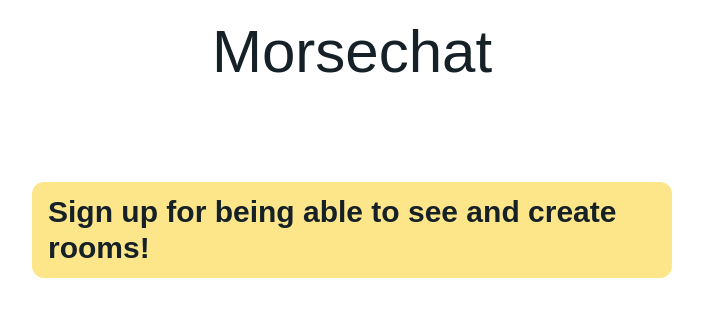
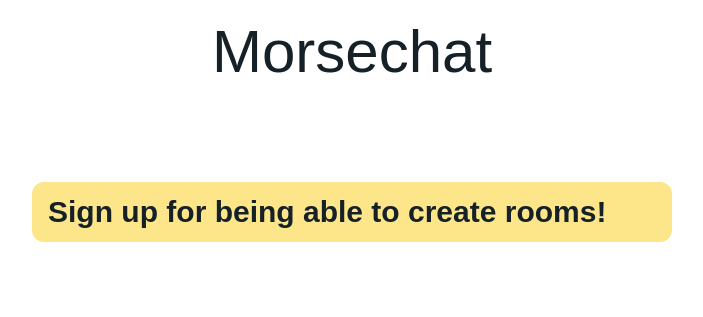
Before and after one commit to victormanuelLR/morsechat, a Django app: page / in a window 1280 px wide. Shown: the part 215-532 px from the top of the page, without its empty margins (288-991 px from the left). Run offline with Django 5.2, Linux system fonts and the light colour scheme; some libraries are stand-ins or nearby versions.

Commit message:
ressolved sintaxe error

```diff
--- a/core/templates/core/principalpage.html
+++ b/core/templates/core/principalpage.html
@@ -37,7 +37,7 @@
 <div class="lg:w-2/4 px-4 mx-auto bg-amber-200 m-5 p-3 rounded-xl text-3xl font-bold">
     <p>
         Sign up for
-        being able to see and create rooms!
+        being able to create rooms!
     </p>
 
 </div>
```
